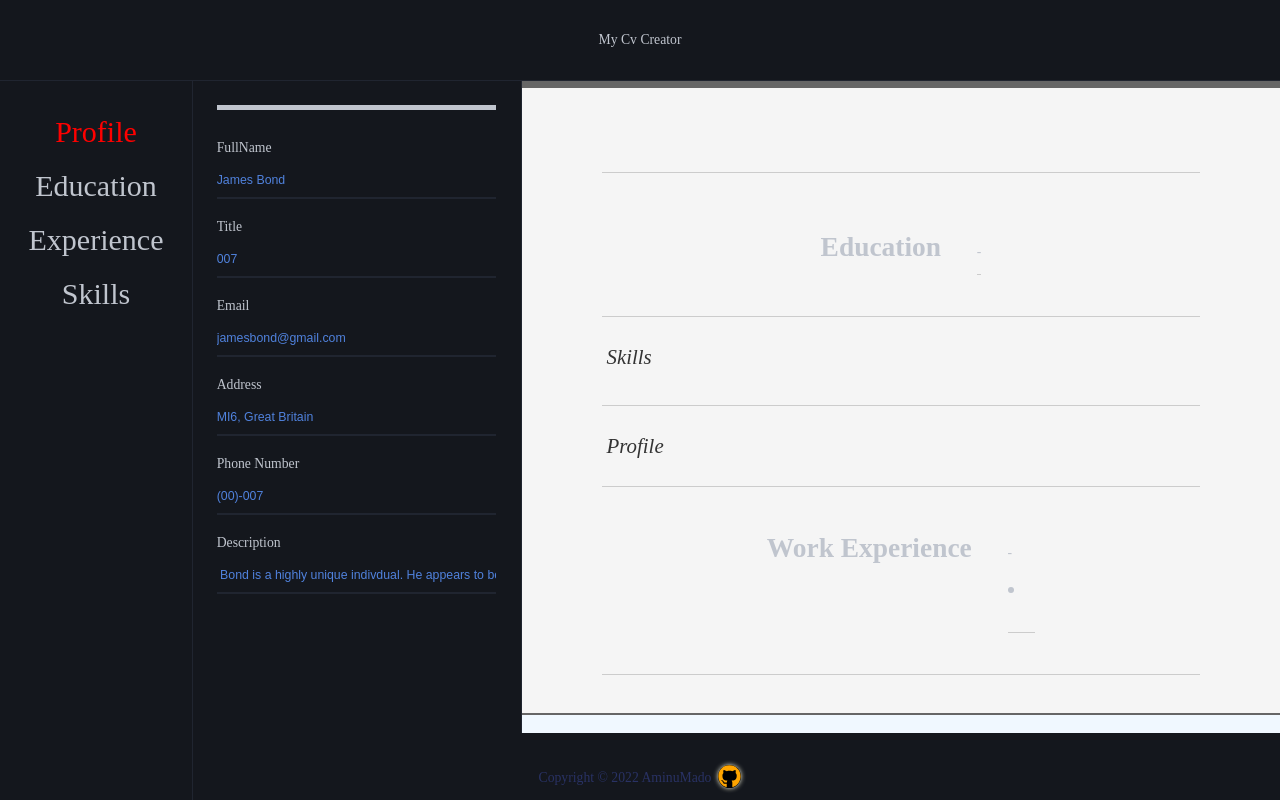
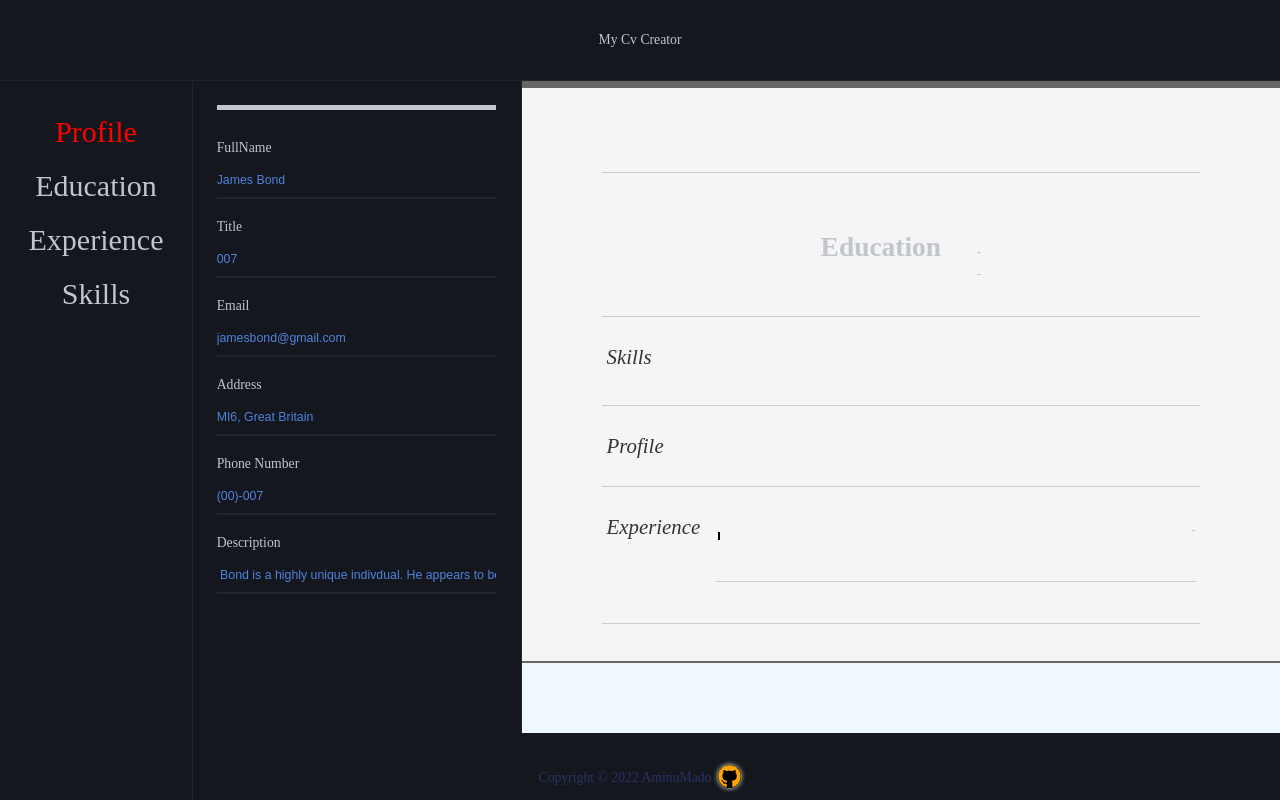
Before and after one commit to AminuMado/cv-creator, a React app: page / in a window 1280 px wide. Built offline with nearby package versions, Linux system fonts and the light colour scheme; the HTML template or start-up script is replaced by a standard one.

Commit message:
reworked the arrangement of the component

```diff
--- a/src/components/CvPreview/Experience.js
+++ b/src/components/CvPreview/Experience.js
@@ -9,20 +9,33 @@ function CvExperience({ experience }) {
     );
     return (
       <div className="experience-item-wrapper" key={index}>
-        <h2 className="experience-name">{experienceItem.companyName}</h2>
-        <h2 className="experience-title">{experienceItem.jobTitle}</h2>
-        <h2 className="experience-location">{experienceItem.jobLocation}</h2>
-        <div className="experience-period">
-          {experienceItem.startDate} - {experienceItem.endDate}
+        <div class="experience-header">
+          <div class="company-information">
+            <div class="cv-flex-wrapper">
+              <h2 class="experience-name">{experienceItem.companyName}</h2>
+              <h4 class="experience-location">{experienceItem.jobLocation}</h4>
+            </div>
+            <h4 class="experience-title">{experienceItem.jobTitle}</h4>
+          </div>
+          <div class="company-dates">
+            <div class="experience-period">
+              {experienceItem.startDate} {` - ${experienceItem.endDate}`}
+            </div>
+          </div>
         </div>
-        <h2 className="experience-responsibilities">{jobResponsibilities}</h2>
+
+        <div className="experience-responsibilities">
+          <ul>{jobResponsibilities}</ul>
+        </div>
       </div>
     );
   });
   return (
     <div className="cv-experience-wrapper">
-      <h1>Work Experience</h1>
-      {experienceItem}
+      <div class="title-container">
+        <h2>Experience</h2>
+      </div>
+      <div class="content-container">{experienceItem}</div>
     </div>
   );
 }
```
